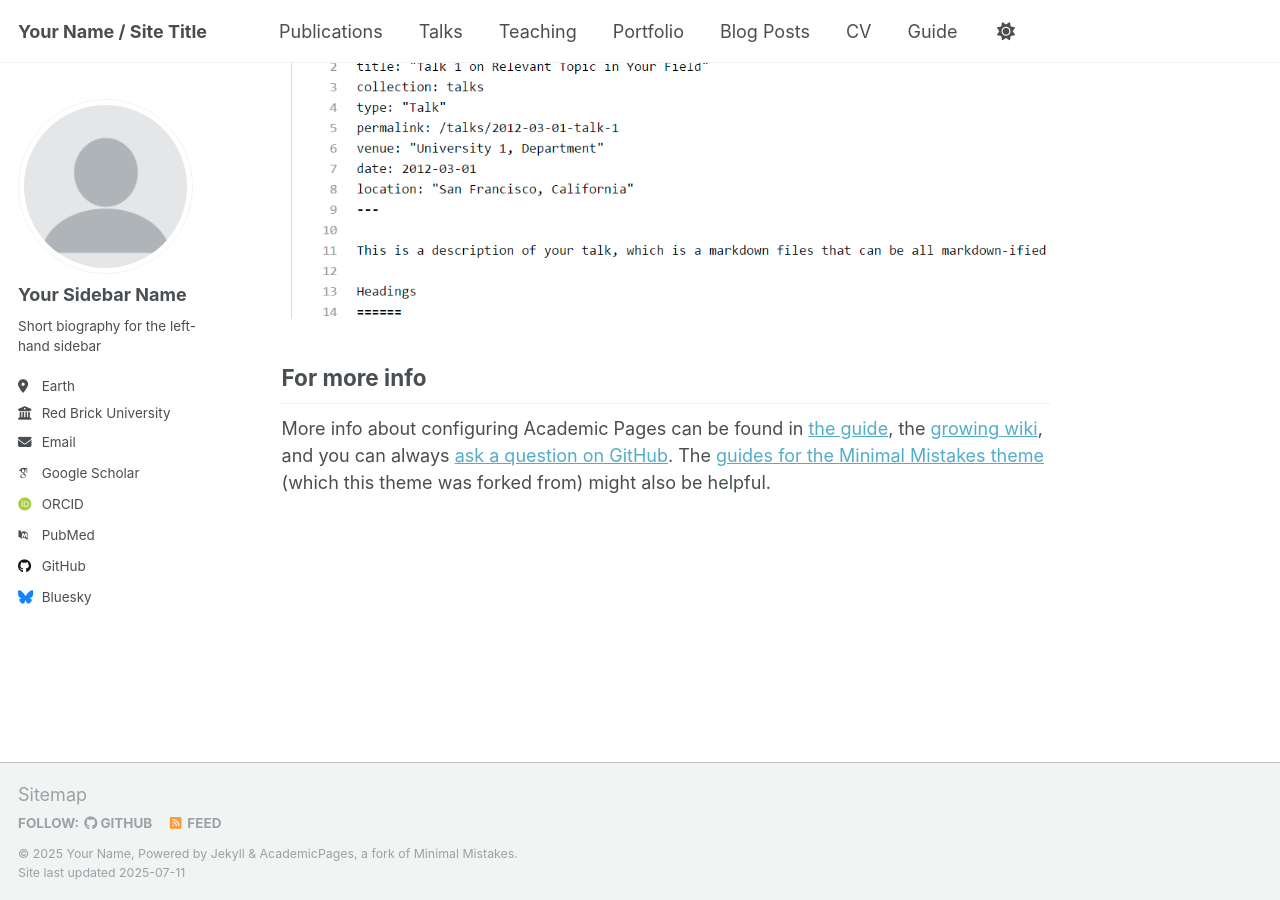
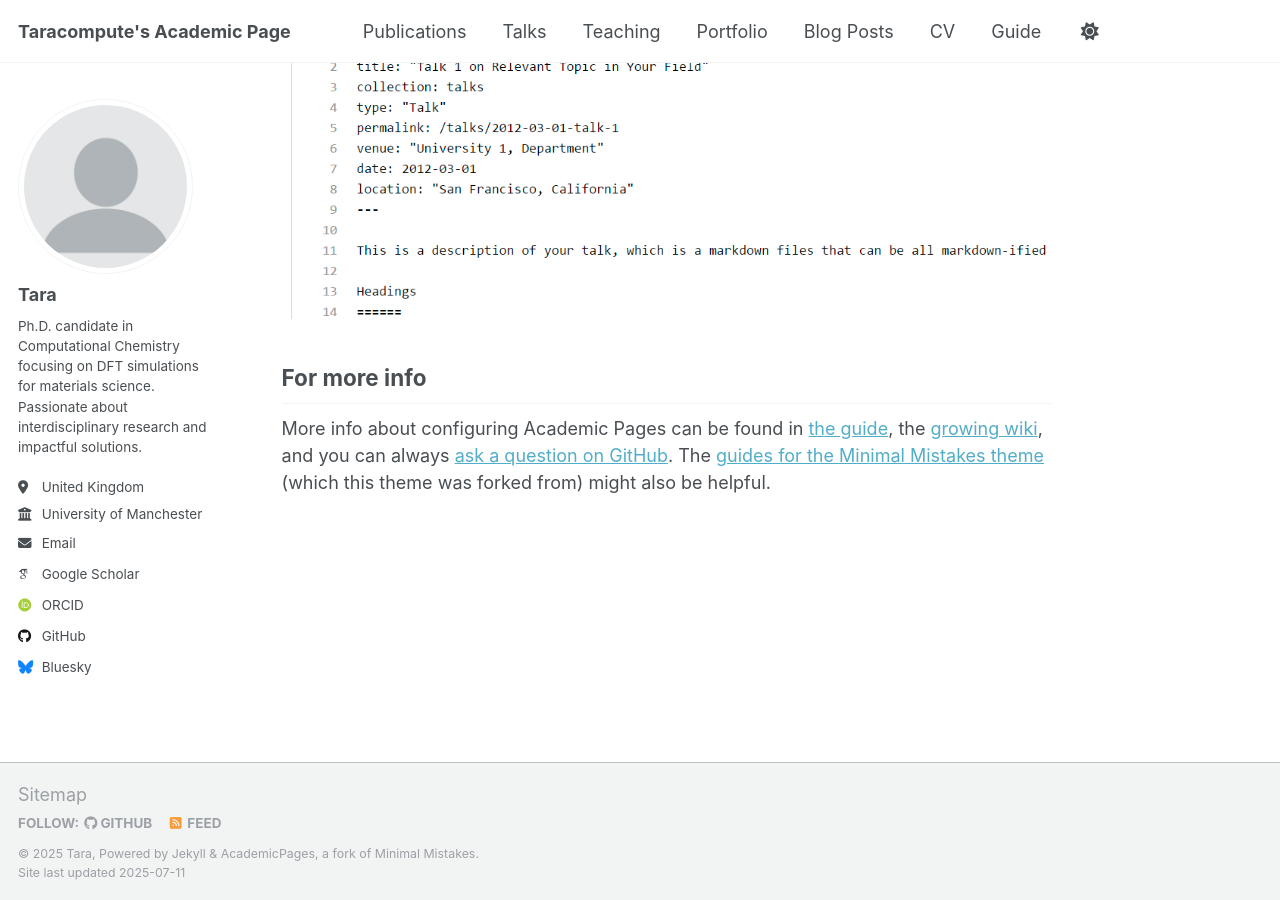
Before and after one commit to 1005226907/Taracompute, a Jekyll site: the page built from _pages/about.md, in a window 1280 px wide and 900 px high, scrolled down 2880 px. Built offline with Jekyll 4.4.1, drawn with Linux system fonts in a browser that asks for light colours; some web fonts are replaced; a script that is not in the unit is left out.

Commit message:
Update _config.yml

```diff
--- a/_config.yml
+++ b/_config.yml
@@ -7,75 +7,75 @@
 # server process.
 
 # Basic Site Settings
-locale                   : "en-US"
-site_theme               : "default"
-title                    : "Your Name / Site Title"
-title_separator          : "-"
-name                     : &name "Your Name"
-description              : &description "personal description"
-url                      : https://academicpages.github.io # the base hostname & protocol for your site e.g. "https://[your GitHub username].github.io" or if you already have some other page hosted on Github then use "https://[your GitHub username].github.io/[Your Repo Name]"
-baseurl                  : "" # the subpath of your site, e.g. "/blog"
-repository               : "academicpages/academicpages.github.io"
+locale                  : "en-US"
+site_theme              : "default"
+title                   : "Taracompute's Academic Page" # 网站标题，更专业化
+title_separator         : "-"
+name                    : &name "Tara" # 你的名字
+description             : &description "Doctoral researcher in Computational Chemistry with a distinguished academic background (GPA 3.7/4.0, ranking 1/28 at Bachelor's, multiple scholarships). My expertise lies in applying advanced theoretical calculation techniques (DFT, VASP) and data analysis skills (Python) to investigate fundamental scientific problems, such as helium migration in zirconolite. A proactive and resourceful individual with a track record of independent research, international collaboration (e.g., Khalifa University), and effective problem-solving in complex chemical systems." # 你的个人描述
+url                     : https://Taracompute.github.io # 你的GitHub Pages网址，请确保这里是你的实际用户名
+baseurl                 : "" # the subpath of your site, e.g. "/blog"
+repository              : "Taracompute/Taracompute.github.io" # 你的仓库名称，请确保这里是你的实际用户名和仓库名
 
 # Site Author - The following control what appear as part of the author content on the side bar.
 #               If a field is blank the icon and link will not appear, otherwise it will be shown.
 #               Additional customization can be done by editing /_includes/author-profile.html
 author:
   # Biographic information
-  avatar           : "profile.png"
-  name             : "Your Sidebar Name"
-  pronouns         : # example: "she/her"
-  bio              : "Short biography for the left-hand sidebar"
-  location         : "Earth"
-  employer         : "Red Brick University"
-  uri              : # URL
-  email            : "none@example.org"
+  avatar          : "profile.png" # 你的头像图片名，需确保图片在 images/ 文件夹下
+  name            : "Tara" # 你的名字，显示在侧边栏
+  pronouns        : # example: "she/her"
+  bio             : "Ph.D. candidate in Computational Chemistry focusing on DFT simulations for materials science. Passionate about interdisciplinary research and impactful solutions." # 侧边栏的简短个人介绍
+  location        : "United Kingdom"
+  employer        : "University of Manchester"
+  uri             : # URL
+  email           : "anlu.wei@postgrad.manchster.ac.uk"
 
   # Academic websites
-  academia         : # URL
-  arxiv            : # URL - Update with the correct link to your profile
-  googlescholar    : "https://scholar.google.com/citations?user=PS_CX0AAAAAJ"
-  impactstory      : # URL
-  orcid            : "http://orcid.org/yourorcidurl"
-  semantic         : # URL
-  pubmed           : "https://www.ncbi.nlm.nih.gov/pubmed/?term=john+snow"
-  researchgate     : # URL
-  scopus           : # URL
+  academia        : # URL
+  arxiv           : # URL - Update with the correct link to your profile
+  googlescholar   : "https://scholar.google.com/citations?user=PS_CX0AAAAAJ" # 你的谷歌学术链接
+  impactstory     : # URL
+  orcid           : "https://orcid.org/0000-0001-8149-4476" # 你的ORCID链接
+  semantic        : # URL
+  pubmed          : # URL
+  researchgate    : # URL
+  scopus          : # URL
 
   # Repositories and software development
-  bitbucket        : # Username - Update with your username on the site
-  codepen          : # Username
-  dribbble         : # Username
-  github           : "academicpages"
-  kaggle           : # Username
-  stackoverflow    : # User number or user number and name (i.e., use "1" or "1/jeff-atwood")
+  bitbucket       : # Username - Update with your username on the site
+  codepen         : # Username
+  dribbble        : # Username
+  github          : "Taracompute" # 你的GitHub用户名
+  kaggle          : # Username
+  stackoverflow   : # User number or user number and name (i.e., use "1" or "1/jeff-atwood")
 
   # Social media
-  artstation       : # Username
-  bluesky          : "bsky.app" # Replace this with you Bluesky username
-  facebook         : # Username
-  flickr           : # Username
-  foursquare       : # Username
-  goodreads        : # Username
-  google_plus      : # Username
-  keybase          : # Username
-  instagram        : # Username
-  lastfm           : # Username
-  linkedin         : # Username
-  mastodon         : # URL
-  medium           : # URL
-  pinterest        : # Username
-  soundcloud       : # Username
-  steam            : # Username
-  telegram         : # URL
-  tumblr           : # Username
-  twitter          : # Username for X / Twitter
-  vine             : # Username
-  weibo            : # Username
-  wikipedia        : # Username
-  xing             : # Username
-  youtube          : # Username
-  zhihu            : # Username
+  artstation      : # Username
+  bluesky         : "bsky.app" # Replace this with you Bluesky username
+  facebook        : # Username
+  flickr          : # Username
+  foursquare      : # Username
+  goodreads       : # Username
+  google_plus     : # Username
+  keybase         : # Username
+  instagram       : # Username
+  lastfm          : # Username
+  linkedin        : # Username
+  mastodon        : # URL
+  medium          : # URL
+  pinterest       : # Username
+  soundcloud      : # Username
+  steam           : # Username
+  telegram        : # URL
+  tumblr          : # Username
+  twitter         : # Username for X / Twitter
+  vine            : # Username
+  weibo           : # Username
+  wikipedia       : # Username
+  xing            : # Username
+  youtube         : # Username
+  zhihu           : # Username
 
 # Publication Category - The following the list of publication categories and their headings
 publication_category:
@@ -87,72 +87,72 @@ publication_category:
     title: 'Conference Papers'
 
 # Site Settings
-teaser                   :  # filename of teaser fallback teaser image placed in /images/, .e.g. "500x300.png"
-breadcrumbs              : false # true, false (default)
-words_per_minute         : 160
-future                   : true
-read_more                : "disabled" # if enabled, adds "Read more" links to excerpts
-talkmap_link             : false      #change to true to add link to talkmap on talks page
+teaser                  : # filename of teaser fallback teaser image placed in /images/, .e.g. "500x300.png"
+breadcrumbs             : false # true, false (default)
+words_per_minute        : 160
+future                  : true
+read_more               : "disabled" # if enabled, adds "Read more" links to excerpts
+talkmap_link            : false     #change to true to add link to talkmap on talks page
 comments:
-  provider               : # false (default), "disqus", "discourse", "facebook", "google-plus", "staticman", "custom"
+  provider              : # false (default), "disqus", "discourse", "facebook", "google-plus", "staticman", "custom"
   disqus:
-    shortname            :
+    shortname           :
   discourse:
-    server               : # https://meta.discourse.org/t/embedding-discourse-comments-via-javascript/31963 , e.g.: meta.discourse.org
+    server              : # https://meta.discourse.org/t/embedding-discourse-comments-via-javascript/31963 , e.g.: meta.discourse.org
   facebook:
-    appid                :
-    num_posts            : # 5 (default)
-    colorscheme          : # "light" (default), "dark"
+    appid               :
+    num_posts           : # 5 (default)
+    colorscheme         : # "light" (default), "dark"
 staticman:
-  allowedFields          : ['name', 'email', 'url', 'message']
-  branch                 : "gh-pages" # "master", "gh-pages"
-  commitMessage          : "New comment."
-  filename               : comment-{@timestamp}
-  format                 : "yml"
-  moderation             : true
-  path                   : "_data/comments/{options.slug}"
-  requiredFields         : ['name', 'email', 'message']
+  allowedFields         : ['name', 'email', 'url', 'message']
+  branch                : "gh-pages" # "master", "gh-pages"
+  commitMessage         : "New comment."
+  filename              : comment-{@timestamp}
+  format                : "yml"
+  moderation            : true
+  path                  : "_data/comments/{options.slug}"
+  requiredFields        : ['name', 'email', 'message']
   transforms:
-    email                : "md5"
+    email               : "md5"
   generatedFields:
     date:
-      type               : "date"
+      type              : "date"
       options:
-        format           : "iso8601" # "iso8601" (default), "timestamp-seconds", "timestamp-milliseconds"
+        format          : "iso8601" # "iso8601" (default), "timestamp-seconds", "timestamp-milliseconds"
 atom_feed:
-  hide                   : false     # change to true to hide the RSS feed in the footer
-  path                   : # blank (default) uses feed.xml
+  hide                  : false     # change to true to hide the RSS feed in the footer
+  path                  : # blank (default) uses feed.xml
 
 
 # SEO Related
 google_site_verification :
-bing_site_verification   :
-alexa_site_verification  :
+bing_site_verification  :
+alexa_site_verification :
 yandex_site_verification :
 
 
 # Social Sharing
 twitter:
-  username               : &twitter
+  username              : # 你的X/Twitter用户名，如果想显示在分享按钮上
 facebook:
-  username               :
-  app_id                 :
-  publisher              :
-og_image                 :  # Social media default site image
-og_description           :  # Social media default site image description
+  username              :
+  app_id                :
+  publisher             :
+og_image                : # Social media default site image
+og_description          : # Social media default site image description
 # For specifying social profiles
 # - https://developers.google.com/structured-data/customize/social-profiles
 social:
-  type                   : # Person or Organization (defaults to Person)
-  name                   : # If the user or organization name differs from the site's name
+  type                  : # Person or Organization (defaults to Person)
+  name                  : # If the user or organization name differs from the site's name
   links: # An array of links to social media profiles
 
 
 # Analytics
 analytics:
-  provider               :  "false" # false (default), "google", "google-universal", "google-analytics-4", "custom"
+  provider              : "false" # false (default), "google", "google-universal", "google-analytics-4", "custom"
   google:
-    tracking_id          :
+    tracking_id         :
 
 
 # Reading Files
@@ -325,7 +325,7 @@ whitelist:
 #  - Jekyll Archives plugin archive pages ~> type: jekyll-archives
 #  Path (examples)
 #  - Archive page should exist at path when using Liquid method or you can
-#    expect broken links (especially with breadcrumbs enabled)
+#  expect broken links (especially with breadcrumbs enabled)
 #  - <base_path>/tags/my-awesome-tag/index.html ~> path: /tags/
 #  - <base_path/categories/my-awesome-category/index.html ~> path: /categories/
 #  - <base_path/my-awesome-category/index.html ~> path: /
```
